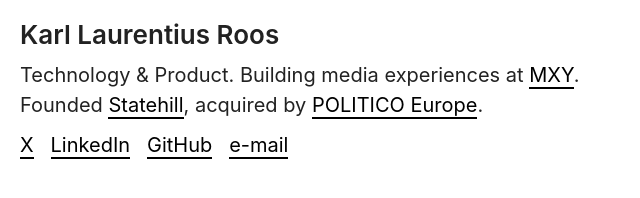
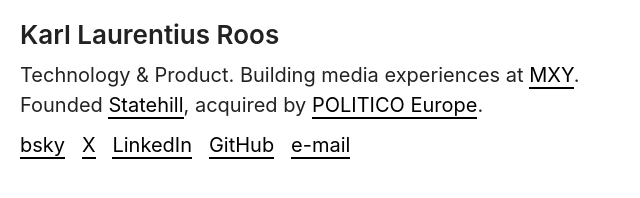
Before and after one commit to klr/klr.io, a website: page src/index.html in a window 1280 px wide. Shown: the whole page, without its empty margins (0-640 px from the left). Drawn offline with Linux system fonts and the light colour scheme.

Commit message:
feat: bsky

```diff
--- a/src/index.html
+++ b/src/index.html
@@ -28,7 +28,7 @@
 
     <p>Technology & Product. Building media experiences at <a href="https://mxy.gmbh">MXY</a>. Founded <a href="https://digiday.com/media/politico-europe-grew-subscriptions-business-50-percent-2018/">Statehill</a>, acquired by <a href="https://politico.eu">POLITICO Europe</a>.</p>
 
-    <p><a href="https://x.com/karlroos/">X</a>&nbsp;&nbsp;&nbsp;<a href="https://www.linkedin.com/in/karlroos/">LinkedIn</a>&nbsp;&nbsp;&nbsp;<a href="https://github.com/klr">GitHub</a>&nbsp;&nbsp;&nbsp;<a href="mailto:karlroos93@gmail.com">e-mail</a></p>
+    <p><a href="https://bsky.app/profile/karlroos.bsky.social">bsky</a>&nbsp;&nbsp;&nbsp;<a href="https://x.com/karlroos/">X</a>&nbsp;&nbsp;&nbsp;<a href="https://www.linkedin.com/in/karlroos/">LinkedIn</a>&nbsp;&nbsp;&nbsp;<a href="https://github.com/klr">GitHub</a>&nbsp;&nbsp;&nbsp;<a href="mailto:karlroos93@gmail.com">e-mail</a></p>
   </section>
 </body>
 </html>
```
